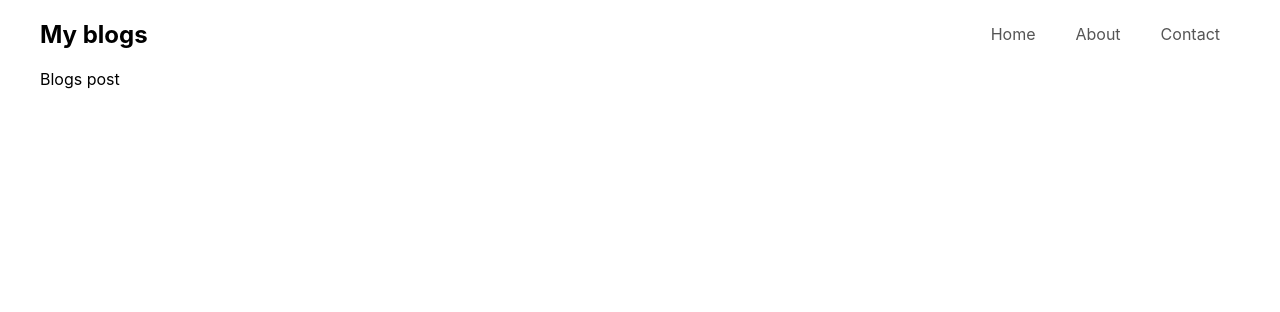
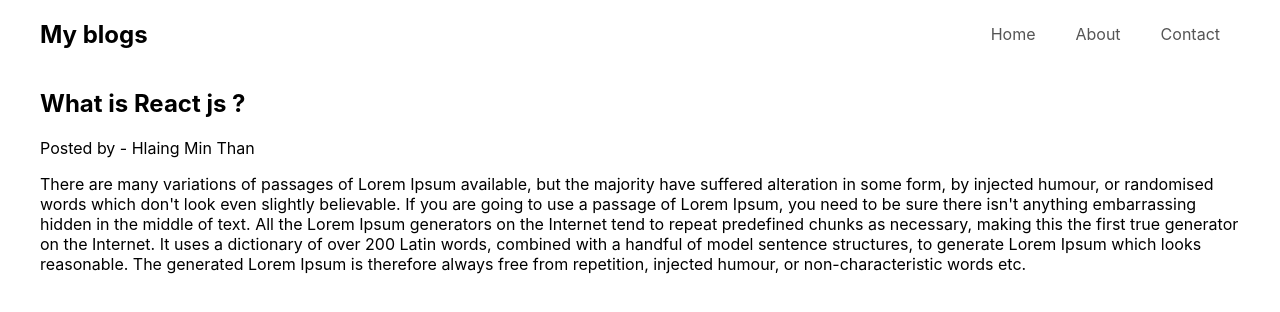
Before and after one commit to ThiHanTesting/React-Router-Test, a React (Create React App) app: page /blogs/1 in a window 1280 px wide. Shown: the top 312 px of the page. Built offline with nearby package versions, Linux system fonts and the light colour scheme; data requests are answered from the project's data file.

Commit message:
ep87 dynamci route example in react router (blog detail)

```diff
--- a/src/pages/BlogDetail.js
+++ b/src/pages/BlogDetail.js
@@ -1,8 +1,25 @@
+import { useParams } from "react-router-dom";
+import useFetch from "../hook/useFetch";
 
 function BlogDetail() {
+    let params = useParams()
+
+    let url = 'http://localhost:3002/blogs/' + params.id
+    let { data: blog, loading, error } = useFetch(url)
+
+
+
     return (
         <div>
-            Blogs post
+            {error && <div>{error}</div>}
+            {loading && <div>{loading}</div>}
+            {blog && (
+                <div>
+                    <h2>{blog.title}</h2>
+                    <p>Posted by - {blog.author} </p>
+                    <p>{blog.body}</p>
+                </div>
+            ) }
         </div>
     );
 }
--- a/src/pages/Home.js
+++ b/src/pages/Home.js
@@ -1,4 +1,6 @@
+import { Link } from 'react-router-dom';
 import useFetch from '../hook/useFetch';
+
 import './Home.css'
 
 
@@ -14,8 +16,8 @@
     {blogs && blogs.map(blog => (
       <div key={blog.id} className='card' >
         <h3>{blog.title}</h3>
-        <p>posted by - {blog.author}</p>zz
-        <a href="">Read More</a>
+        <p>posted by - {blog.author}</p>
+      <Link to={`/blogs/${blog.id}`}>Read more</Link>
       </div>
     )) }
    </div>
```
